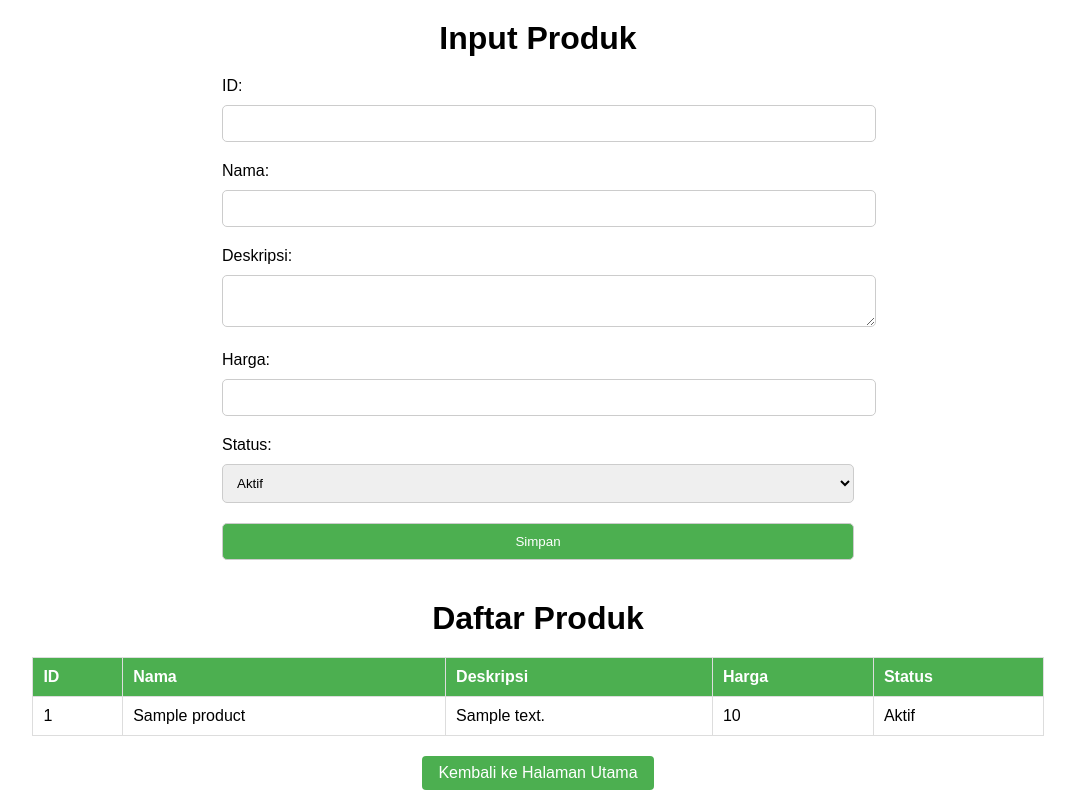
After one commit to bayunimous/FSWD1-arkatama-php, a PHP site: page /pages/php3/index-products.php in a window 1280 px wide. The commit adds this page. Shown: the whole page, without its empty margins (102-1177 px from the left). Run offline with PHP 8.4, Linux system fonts and the light colour scheme; tables that the repository leaves empty or names only in its code hold one stand-in row (values such as "Sample post").

Commit message:
[FEAT]: Menambahkan file untuk Task 18 - PHP 3, Function and Join pada PHP

```diff
--- /dev/null
+++ b/pages/php3/assets/css/style-products.css
@@ -0,0 +1,78 @@
+body {
+  font-family: Arial, sans-serif;
+}
+
+h1 {
+  text-align: center;
+  margin: 20px 0;
+}
+
+form {
+  width: 50%;
+  margin: 0 auto;
+}
+
+form label {
+  display: block;
+  margin-bottom: 10px;
+}
+
+form input,
+form select,
+form textarea {
+  padding: 10px;
+  margin-bottom: 20px;
+  border-radius: 5px;
+  border: 1px solid #ccc;
+  width: 100%;
+}
+
+form input[type="submit"] {
+  background-color: #4caf50;
+  color: #fff;
+  cursor: pointer;
+}
+
+table {
+  width: 80%;
+  margin: 0 auto;
+  border-collapse: collapse;
+}
+
+table thead {
+  background-color: #f2f2f2;
+}
+
+table th,
+table td {
+  padding: 10px;
+  text-align: left;
+  border: 1px solid #ddd;
+}
+
+table th {
+  background-color: #4caf50;
+  color: #fff;
+}
+
+table tr:hover {
+  background-color: #f5f5f5;
+}
+
+div {
+  margin-top: 20px;
+  text-align: center;
+}
+
+a {
+  display: inline-block;
+  padding: 8px 16px;
+  background-color: #4caf50;
+  color: white;
+  border-radius: 4px;
+  text-decoration: none;
+}
+
+a:hover {
+  background-color: #3e8e41;
+}
--- /dev/null
+++ b/pages/php3/conn.php
@@ -0,0 +1,27 @@
+<?php
+
+$host = 'localhost';
+$username = 'root';
+$password = '';
+$db = 'arkatama_store';
+
+$conn = mysqli_connect($host, $username, $password, $db);
+
+if (!$conn) {
+    die('Koneksi gagal: ' . mysqli_connect_error());
+}
+// echo 'Koneksi berhasil';
+// mysqli_close($conn);
+
+// fungsi untuk memasukkan data kategori ke dalam database
+function insertCategory($conn, $id, $name, $created_at, $updated_at)
+{
+    $sql = "INSERT INTO categories (id, name, created_at, updated_at)
+            VALUES ('$id', '$name', '$created_at', '$updated_at')";
+
+    if ($conn->query($sql) === TRUE) {
+        return true;
+    } else {
+        return false;
+    }
+}
--- /dev/null
+++ b/pages/php3/index-products.php
@@ -0,0 +1,78 @@
+<!DOCTYPE html>
+<html>
+
+<head>
+    <title>Input Produk</title>
+    <link rel="stylesheet" href="../php3/assets/css/style-products.css">
+</head>
+
+<body>
+    <h1>Input Produk</h1>
+
+    <form action="insert-products.php" method="POST">
+        <label for="id">ID:</label>
+        <input type="text" name="id" id="id">
+
+        <label for="name">Nama:</label>
+        <input type="text" name="name" id="name">
+
+        <label for="description">Deskripsi:</label>
+        <textarea name="description" id="description"></textarea>
+
+        <label for="price">Harga:</label>
+        <input type="text" name="price" id="price">
+
+        <label for="status">Status:</label>
+        <select name="status" id="status">
+            <option value="1">Aktif</option>
+            <option value="0">Tidak Aktif</option>
+        </select>
+
+        <input type="submit" name="submit" value="Simpan">
+
+    </form>
+
+    <h1>Daftar Produk</h1>
+
+    <table border="1">
+        <thead>
+            <tr>
+                <th>ID</th>
+                <th>Nama</th>
+                <th>Deskripsi</th>
+                <th>Harga</th>
+                <th>Status</th>
+            </tr>
+        </thead>
+        <tbody>
+            <?php
+            include 'conn.php';
+
+            // query untuk menampilkan data produk
+            $sql = "SELECT * FROM products";
+            $result = $conn->query($sql);
+
+            if ($result->num_rows > 0) {
+                while ($row = $result->fetch_assoc()) {
+                    echo "<tr>";
+                    echo "<td>" . $row['id'] . "</td>";
+                    echo "<td>" . $row['name'] . "</td>";
+                    echo "<td>" . $row['description'] . "</td>";
+                    echo "<td>" . $row['price'] . "</td>";
+                    echo "<td>" . ($row['status'] ? 'Aktif' : 'Tidak Aktif') . "</td>";
+                    echo "</tr>";
+                }
+            } else {
+                echo "<tr><td colspan='5'>Tidak ada data produk.</td></tr>";
+            }
+
+            $conn->close();
+            ?>
+        </tbody>
+    </table>
+    <div>
+        <a href="view-join.php">Kembali ke Halaman Utama</a>
+    </div>
+</body>
+
+</html>
```
Also changed, not shown: index.php (+5 -2 lines), pages/php3/assets/css/style-categories.css (added, +81 -0 lines), pages/php3/assets/css/style.css (added, +51 -0 lines), pages/php3/index-categories.php (added, +71 -0 lines), pages/php3/insert-products.php (added, +20 -0 lines), pages/php3/view-categories.php (added, +23 -0 lines), pages/php3/view-join.php (added, +64 -0 lines).
